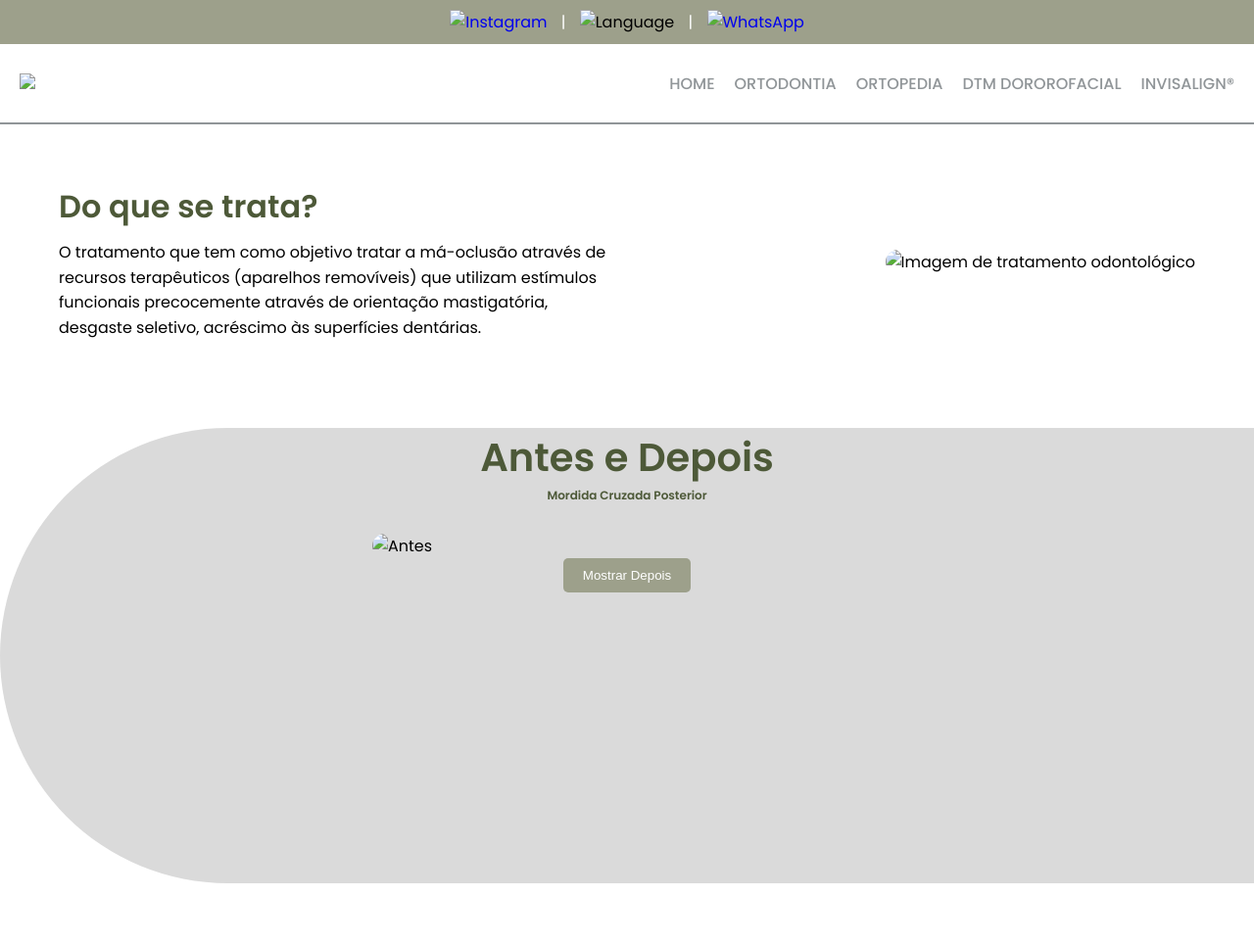
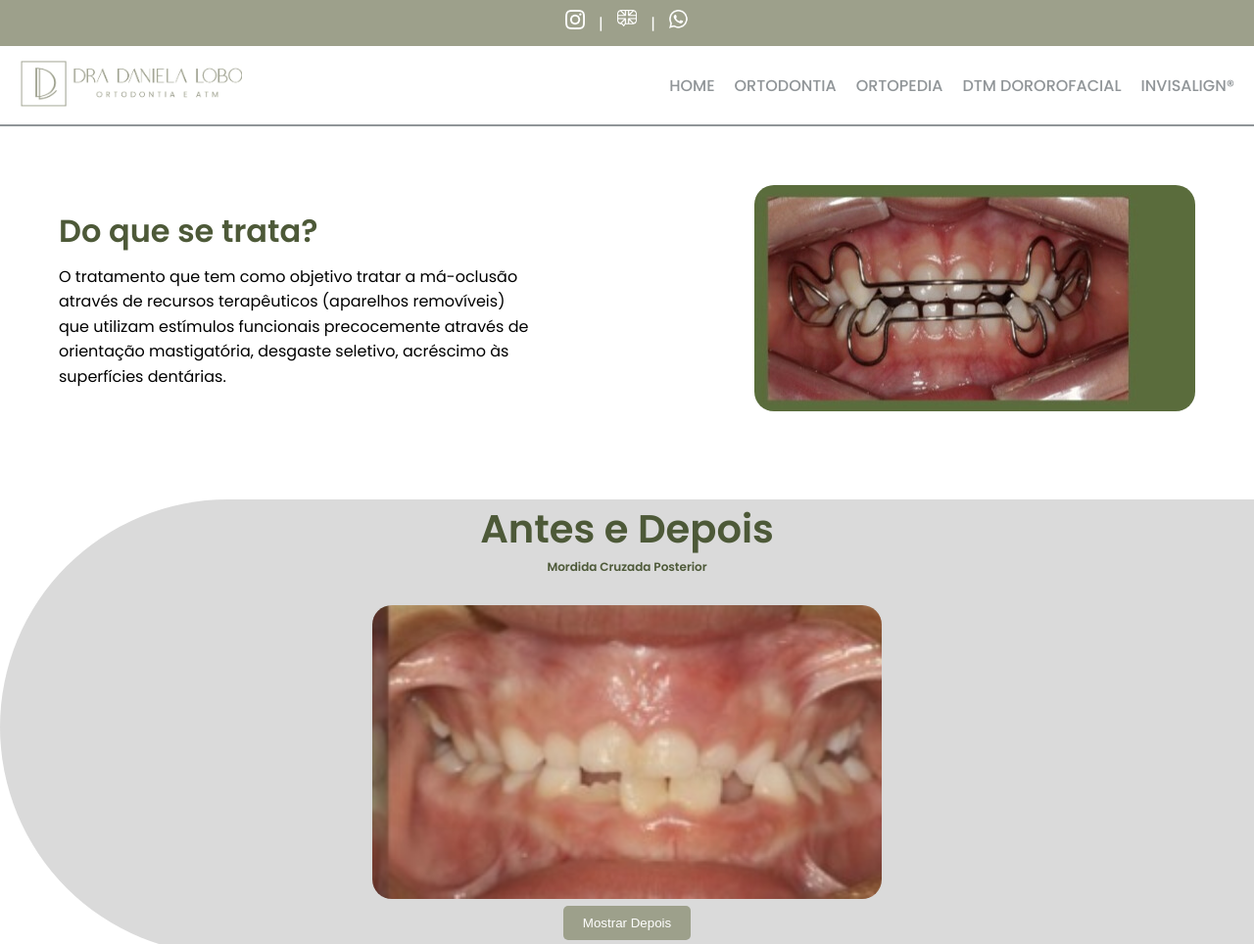
Before and after one commit to matheusbalog/danilobo, a plain HTML site: page ortopedia.html in a window 1280 px wide. Shown: the top 964 px of the page at 98% size. Drawn offline with nearby package versions, Linux system fonts and the light colour scheme.

Commit message:
Update ortopedia.html

```diff
--- a/ortopedia.html
+++ b/ortopedia.html
@@ -5,22 +5,22 @@
   <meta name="viewport" content="width=device-width, initial-scale=1.0">
   <title>Ortopedia | Dra. Daniela Lobo</title>
   <link rel="stylesheet" href="style.css">
-  <link rel="shortcut icon" href="assets/img/favicon.ico" type="image/x-icon">
+  <link rel="shortcut icon" href="assets/imgs/favicon.ico" type="image/x-icon">
   <link rel="stylesheet" href="https://fonts.googleapis.com/css2?family=Material+Symbols+Outlined:opsz,wght,FILL,GRAD@24,400,0,0&icon_names=expand_circle_down" />
 
 </head>
 <body>
     <div class="above-navbar">
-      <a target="_blank" href="https://www.instagram.com/dradanielalobo/" style="text-decoration: none;"><img src="assets/img/instagram.png" alt="Instagram" ></a>
+      <a target="_blank" href="https://www.instagram.com/dradanielalobo/" style="text-decoration: none;"><img src="assets/imgs/instagram.png" alt="Instagram" ></a>
       <span>|</span>
-      <img src="assets/img/english-language.png" alt="Language">
+      <img src="assets/imgs/english-language.png" alt="Language">
       <span>|</span>
-      <a target="_blank" href="https://wa.me/5512997124300" style="text-decoration: none;"><img src="assets/img/whatsapp.png" alt="WhatsApp"></a>
+      <a target="_blank" href="https://wa.me/5512997124300" style="text-decoration: none;"><img src="assets/imgs/whatsapp.png" alt="WhatsApp"></a>
     </div>
 
     <nav class="navbar">
       <div class="logo">
-        <img src="assets/img/Captura de tela_22-1-2025_113214_drive.google.com.jpeg">
+        <img src="assets/imgs/Captura de tela_22-1-2025_113214_drive.google.com.jpeg">
       </div>
       <button class="hamburger" onclick="toggleMenu()">☰</button>
       <div class="nav-links" id="navLinks">
@@ -46,14 +46,14 @@
                 orientação mastigatória, desgaste seletivo, acréscimo às superfícies dentárias.
             </p>
         </div>
-        <img src="assets/img/966257a9-bd58-4112-800d-9f2d967214fb.jpg" alt="Imagem de tratamento odontológico" style="border-radius: 20px;">
+        <img src="assets/imgs/966257a9-bd58-4112-800d-9f2d967214fb.jpg" alt="Imagem de tratamento odontológico" style="border-radius: 20px;">
     </section>
 <section style="background-color: #dadada; border-radius: 300px 0px 0px 300px; height: 465px;">
 <h1 style="text-align: center; margin-top: 70px; ;">Antes e Depois</h1>
 <h1 style="font-size: 12px; text-align: center; margin-bottom: 30px">Mordida Cruzada Posterior</h1>
     <div class="image-container" style="margin-bottom: 150px;">
-      <img src="assets/img/before_after/mcp_1.jpeg" alt="Antes" class="image-before" id="imageBefore" width="800px">
-      <img src="assets/img/before_after/mcp_2.jpeg" alt="Depois" class="image-after" id="imageAfter" width="200px" height="400px">
+      <img src="assets/imgs/before_after2/mcp_1.jpeg" alt="Antes" class="image-before" id="imageBefore" width="800px">
+      <img src="assets/imgs/before_after2/mcp_2.jpeg" alt="Depois" class="image-after" id="imageAfter" width="200px" height="400px">
       <div class="div-btn">
       <button id="toggleButton" class="cta-button-2">Mostrar Depois</button>
       </div>
@@ -65,8 +65,8 @@
     <h1 style="text-align: center; margin-top: 70px; ;">Antes e Depois</h1>
     <h1 style="font-size: 12px; text-align: center; margin-bottom: 30px">Mordida Cruzada Anterior</h1>
         <div class="image-container" style="margin-bottom: 150px;">
-          <img src="assets/img/before_after/2.jpeg" alt="Antes" class="image-before" id="imageBefore-2" width="800px">
-          <img src="assets/img/before_after/1_dani.jpeg" alt="Depois" class="image-after" id="imageAfter-2" width="200px" height="400px">
+          <img src="assets/imgs/before_after2/2.jpeg" alt="Antes" class="image-before" id="imageBefore-2" width="800px">
+          <img src="assets/imgs/before_after2/1_dani.jpeg" alt="Depois" class="image-after" id="imageAfter-2" width="200px" height="400px">
           <div class="div-btn">
           <button id="toggleButton-2" class="cta-button-2">Mostrar Depois</button>
           </div>
```
